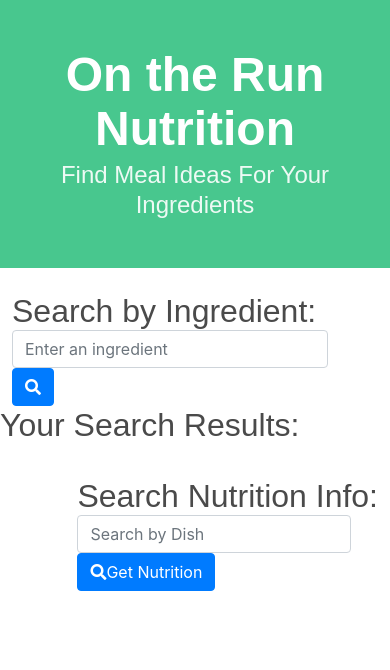
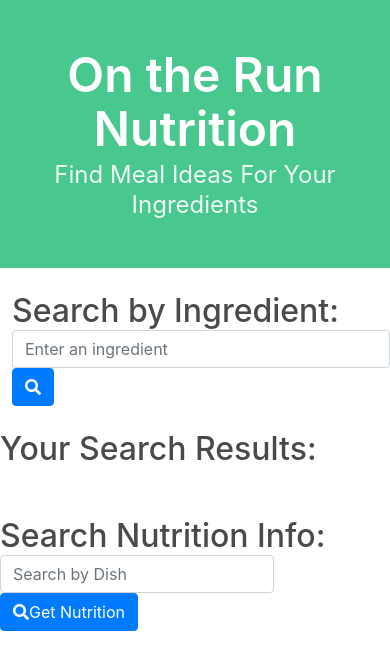
Before and after one commit to adrianapvent/healthy-helper, a plain HTML site: page index.html in a window 390 px wide. Shown: the top 670 px of the page. Drawn offline with nearby package versions, Linux system fonts and the light colour scheme.

Commit message:
fixed responsiveness

```diff
--- a/assets/css/styles.css
+++ b/assets/css/styles.css
@@ -1,23 +1,4 @@
-* {
-    margin: 0;
-    padding: 0;
-    box-sizing: border-box;
-    scroll-behavior: smooth;
-}
-:root {
-    --primary-color: var(rgb(186, 176, 176));
-    --secondary-color:var(rgb(37, 34, 34));
-    --tertiary-color:var(rgb(255, 255, 255));
-}
-body {
-    font-family: Arial, Helvetica, sans-serif;
-    line-height: .5;
-    background: var(--secondary-color);
-    align-items: center;
-    justify-content: center;
-    height: 100vh;
-    margin: 0;
-}
+
 
 .recipe-button {
     text-align: center;
--- a/index.html
+++ b/index.html
@@ -35,11 +35,11 @@
         <h2>Find Meal Ideas For Your Ingredients</h2>
     </div> -->
 
-    <div class="columns pt-5 reverse-columns">
+    <div class="columns is-8 is-variable pt-5">
         <div class="meal-search column is-one-quarter">
             <!-- Ingredient Searchbar -->
                 <h3 class="ml-3 is-size-3 has-text-weight-medium">Search by Ingredient:</h3>
-                <div class="form-inline float-left ml-3">
+                <div class="form-inline ml-3">
                     <input class="form-control" placeholder="Enter an ingredient" id="search-input">
                     <!-- fontawesome magnifying glass -->
                     <button type="search-button" class="btn btn-primary" id="ingr-search"><i class="fas fa-search"></i></button>
@@ -68,7 +68,7 @@
 
         <div class="column is-one-quarter">
             <!-- Nutrition Searchbar -->
-                <div class="float-right mr-3">
+                <div class="mr-3">
                     <h3 class="is-size-3 has-text-weight-medium">Search Nutrition Info:</h3>
                     <form class="form-inline">
                         <div class="form-group mb-2">
```
